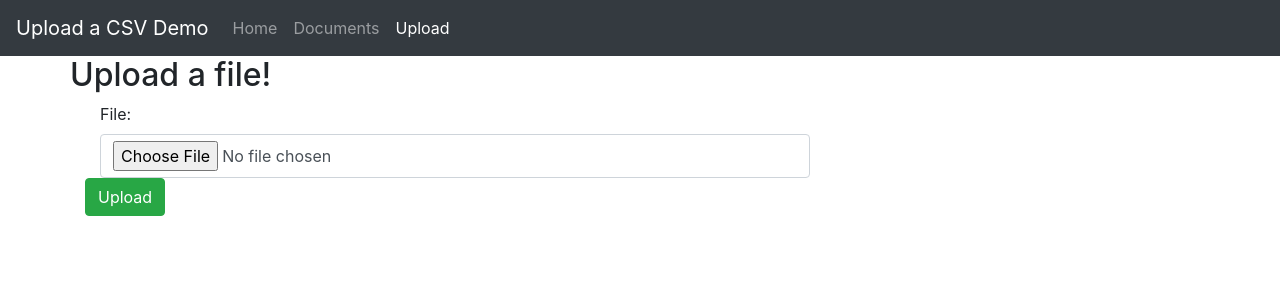
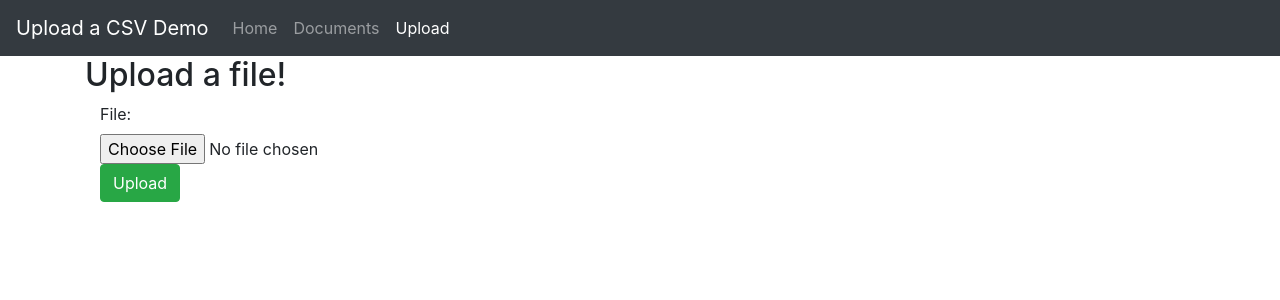
Before and after one commit to biddellns/csv-webapp-frontend, an Angular app: page /upload in a window 1280 px wide. Shown: the top 300 px of the page. Built offline with nearby package versions, Linux system fonts and the light colour scheme.

Commit message:
Improve HTML templating

```diff
--- a/src/app/document-list/document-list.component.html
+++ b/src/app/document-list/document-list.component.html
@@ -1,5 +1,16 @@
 <div class="container">
-  <div *ngFor="let document of documents$ | async"  class="row">
-   <div class="col-sm-10">{{document.upload_date}}</div>
-  </div>
+  <table class="table table-hover">
+    <thead>
+      <tr>
+        <th>Document Name</th>
+        <th>Upload Date</th>
+      </tr>
+    </thead>
+    <tbody>
+      <tr *ngFor="let document of documents$ | async">
+        <td>{{document.document}}</td>
+        <td>{{document.upload_date}}</td>
+      </tr>
+    </tbody>
+  </table>
 </div>
--- a/src/app/file-upload/file-upload.component.html
+++ b/src/app/file-upload/file-upload.component.html
@@ -1,19 +1,16 @@
-<div class="Container">
+<div class="container">
     <div class="row">
         <h2>Upload a file!</h2>
     </div>
     <form (ngSubmit)="onSubmit()" #uploadForm="ngForm">
-    <div class="form-group>">
-        <div class="col-sm-2 col-xs-12">
+        <div class="form-group>">
             <label for="file">File: </label>
+            <input type="file" class="form-control-file" (change)="selectFile($event)" accept=".csv" name="file" required/>
         </div>
-        <div class="col-sm-8 col-xs-12">
-            <input type="file" class="form-control" (change)="selectFile($event)" accept=".csv" name="file" required/>
+
+        <div class="form-group">
+        <button type="submit" class="btn btn-success col-auto">Upload</button>
         </div>
-    </div>
-
-    <button type="submit" class="btn btn-success">Upload</button>
-
     </form>
     <div *ngIf="uploadTried" class="row">
         Upload {{ uploadSucceeded ? 'Succeeded' : 'Failed' }}
```
